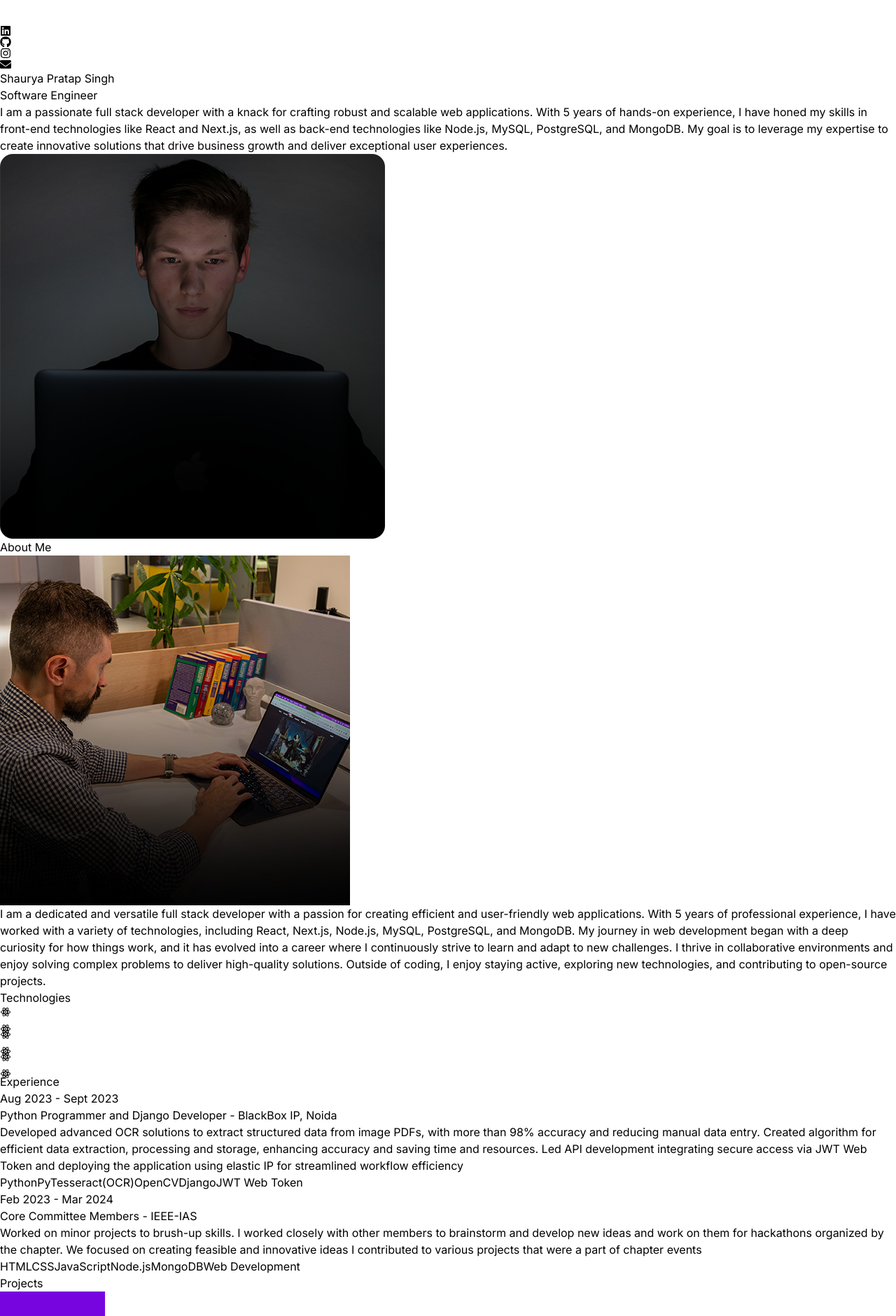
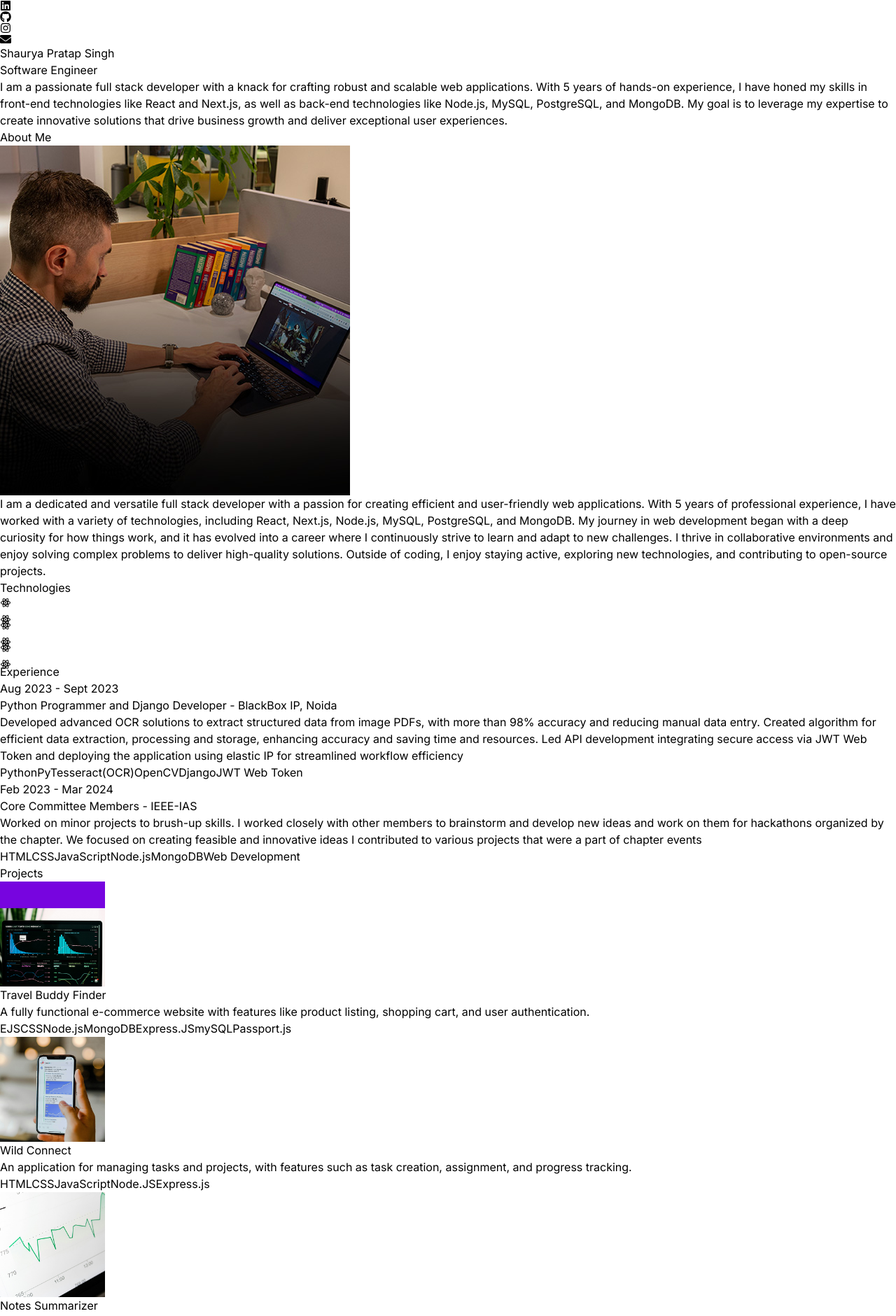
Before and after one commit to sp2003s/Portfolio-react, a React (Vite) app: page / in a window 1280 px wide. Shown: the top 1881 px of the page at 70% size. Built offline with nearby package versions, Linux system fonts and the light colour scheme.

Commit message:
Hero image remove + flex added for techstack in projects and experience

```diff
--- a/src/components/Experience.jsx
+++ b/src/components/Experience.jsx
@@ -31,14 +31,16 @@ const Experience = () => {
                             {experience.role} - <span className="text-sm text-purple-100">{experience.company}</span>
                         </h6>
                         <p className="mb-4 text-neutral-400">{experience.description}</p>
-                        {experience.technologies.map((tech, index) =>
-                            <span key = {index}
-                                className="mr-2 mt-4 rounded bg-neutral-900 px-2
-                                py-1 text-sm font-medium text-purple-800"
+                        <div className="flex flex-wrap">
+                            {experience.technologies.map((tech, index) => (
+                            <span
+                                key={index}
+                                className="mr-2 mb-2 rounded bg-neutral-900 px-2 py-1 text-sm font-medium text-purple-800"
                             >
                                 {tech}
                             </span>
-                        )}
+                            ))}
+                        </div>
                     </motion.div>
                 </div>
             )}
--- a/src/components/Hero.jsx
+++ b/src/components/Hero.jsx
@@ -13,9 +13,9 @@ const Hero = () => {
     return(
         <div className="border-b border-neutral-900 pb-4 lg:mb-35">
 
-            <div className="flex flex-wrap">
+            <div className="flex flex-wrap justify-center text-center">
                 <div className="w-full lg:w-1/2">
-                    <div className="flex flex-col items-center lg:items-start">
+                    <div className="flex flex-col items-center">
                         <motion.h1
                         variants={container(0.2)}
                         initial = "hidden"
@@ -39,15 +39,6 @@ const Hero = () => {
                         </motion.p>
                     </div>
                 </div>
-                <div className="w-full lg:w-1/2 lg:p-8">
-                    <div className="flex justify-center">
-                        <motion.img
-                        initial= {{x: 100, opacity: 0}}
-                        animate= {{x: 0, opacity: 1}}
-                        transition= {{duration:0.5, delay: 0.6}}
-                        src={profilePic} alt="" />
-                    </div>
-                </div>
             </div>
         </div>
     );
--- a/src/components/Navbar.jsx
+++ b/src/components/Navbar.jsx
@@ -5,11 +5,8 @@ import { FaEnvelope, FaLinkedin, FaGithub, FaInstagram } from "react-icons/fa";
 const Navbar = () => {
   return (
     <nav className="mb-20 flex items-center justify-between py-6">
-      <div className="flex flex-shrink-0 items-center">
-        <img className="mx-2 w-10" src={logo} alt="Logo" />
-      </div>
-
-      <div className="m-8 flex items-center justify-center gap-4 text-2xl">
+      <div className="flex-grow"></div>
+      <div className="m-8 flex items-center justify-end gap-4 text-2xl">
         <a
           href="https://www.linkedin.com/in/shaurya-pratap-singh-/"
           target="_blank"
--- a/src/components/Projects.jsx
+++ b/src/components/Projects.jsx
@@ -30,11 +30,17 @@ const Projects = () => {
                     className="w-full max-w-xl lg:w-3/4">
                         <h6 className="mb-2 font-semibold">{project.title}</h6>
                         <p className="mb-4 text-neutral-400">{project.description}</p>
-                        {project.technologies.map((tech, index) =>
-                            <span key = {index} className="mr-2 rounded
-                            bg-neutral-900 px-2 py-1 text-sm font-medium
-                            text-purple-800">{tech}</span>
-                        )}
+
+                         <div className="flex flex-wrap">
+                            {project.technologies.map((tech, index) => (
+                            <span
+                                key={index}
+                                className="mr-2 mb-2 rounded bg-neutral-900 px-2 py-1 text-sm font-medium text-purple-800"
+                            >
+                                {tech}
+                            </span>
+                            ))}
+                        </div>
                     </motion.div>
                 </div>
             ))}
```
